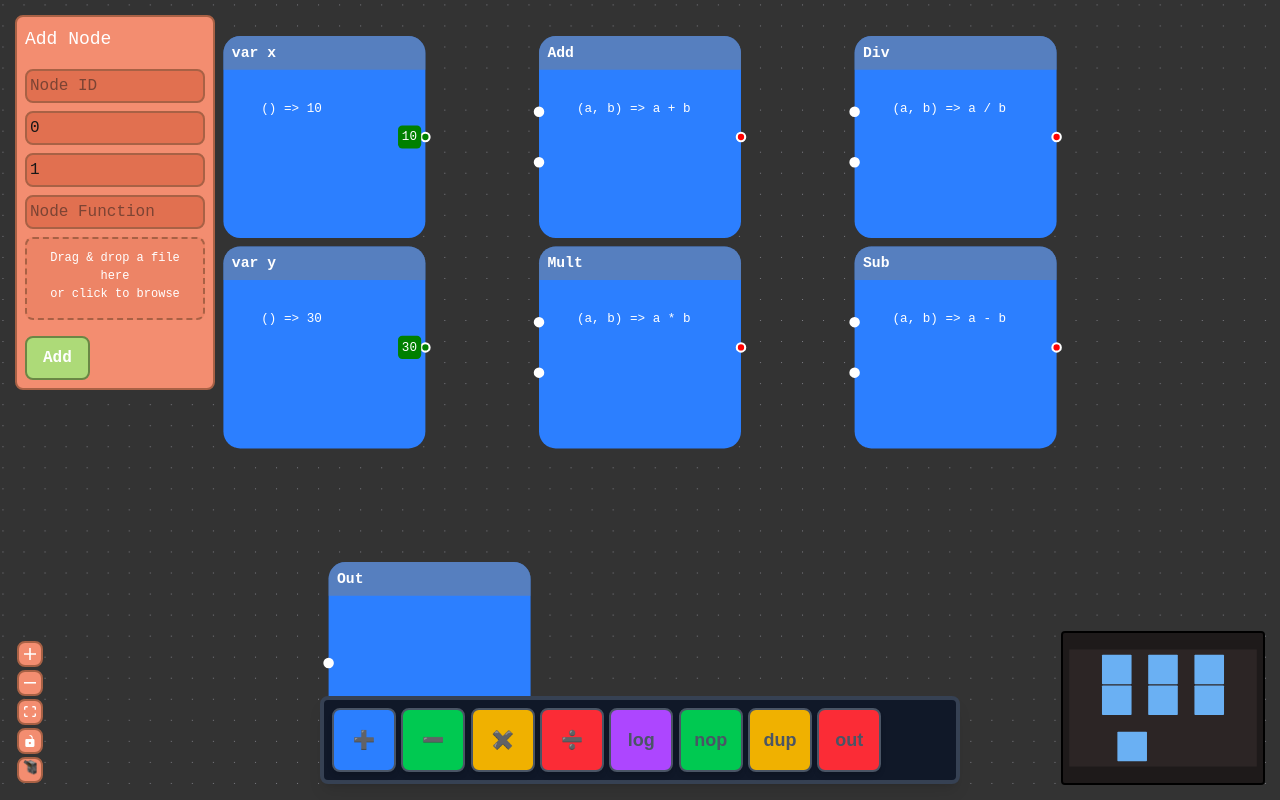
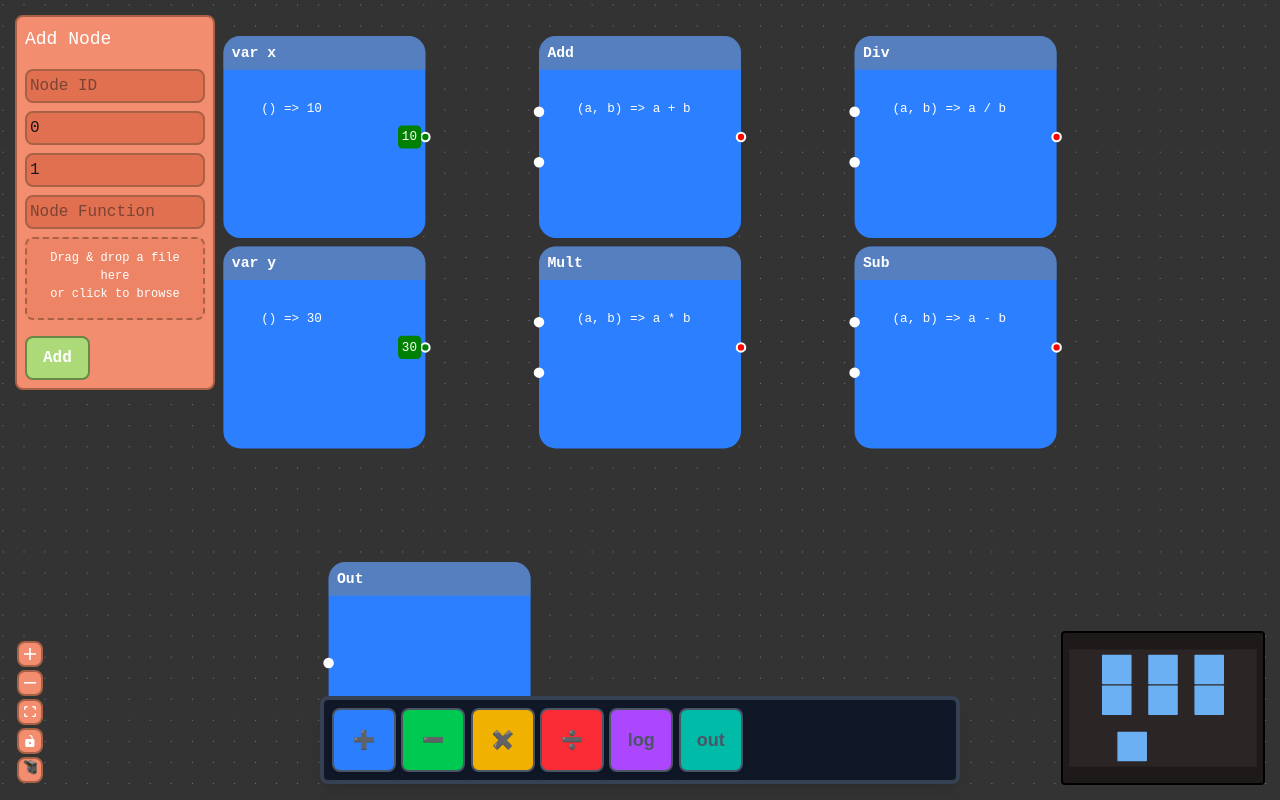
Before and after one commit to Dandandooo/BlackBox-Studio, a Next.js app in the folder backup/: page / in a window 1280 px wide. Built offline with nearby package versions, Linux system fonts and the light colour scheme.

Commit message:
fix nop and dup

```diff
--- a/backup/src/app/Sidebar.jsx
+++ b/backup/src/app/Sidebar.jsx
@@ -48,21 +48,7 @@ export default () => {
           log
         </div>
         <div
-          className="dndnode w-16 h-16 bg-green-500 hover:bg-green-600 border-2 border-gray-600 rounded-lg flex items-center justify-center text-gray-600 text-lg font-bold cursor-pointer shadow-md"
-          onDragStart={(event) => onDragStart(event, 'nop')}
-          draggable
-        >
-          nop
-        </div>
-        <div
-          className="dndnode w-16 h-16 bg-yellow-500 hover:bg-yellow-600 border-2 border-gray-600 rounded-lg flex items-center justify-center text-gray-600 text-lg font-bold cursor-pointer shadow-md black"
-          onDragStart={(event) => onDragStart(event, 'dup')}
-          draggable
-        >
-          dup
-        </div>
-        <div
-          className="dndnode w-16 h-16 bg-red-500 hover:bg-red-600 border-2 border-gray-600 rounded-lg flex items-center justify-center text-gray-600 text-lg font-bold cursor-pointer shadow-md"
+          className="dndnode w-16 h-16 bg-teal-500 hover:bg-teal-600 border-2 border-gray-600 rounded-lg flex items-center justify-center text-gray-600 text-lg font-bold cursor-pointer shadow-md"
           onDragStart={(event) => onDragStart(event, 'out')}
           draggable
         >
--- a/backup/src/app/page.jsx
+++ b/backup/src/app/page.jsx
@@ -654,34 +654,6 @@ function NodeEditor() {
             minecraftStyle: applyMinecraftStyle,
           },
         },
-        "nop" : {
-          id: getId(),
-          type: 'customNode',
-          position,
-          data: {
-            label: 'Nop',
-            inputs: 1,
-            outputs: 1,
-            inputValues: [],
-            outputValues: [],
-            nodeFunction: (a) => a,
-            minecraftStyle: applyMinecraftStyle,
-          },
-        },
-        "dup" : {
-          id: getId(),
-          type: 'customNode',
-          position,
-          data: {
-            label: 'Dup',
-            inputs: 1,
-            outputs: 2,
-            inputValues: [],
-            outputValues: [],
-            nodeFunction: (a) => [a, a],
-            minecraftStyle: applyMinecraftStyle,
-          },
-        },
         "out" : {
           id: getId(),
           type: 'customNode',
```
